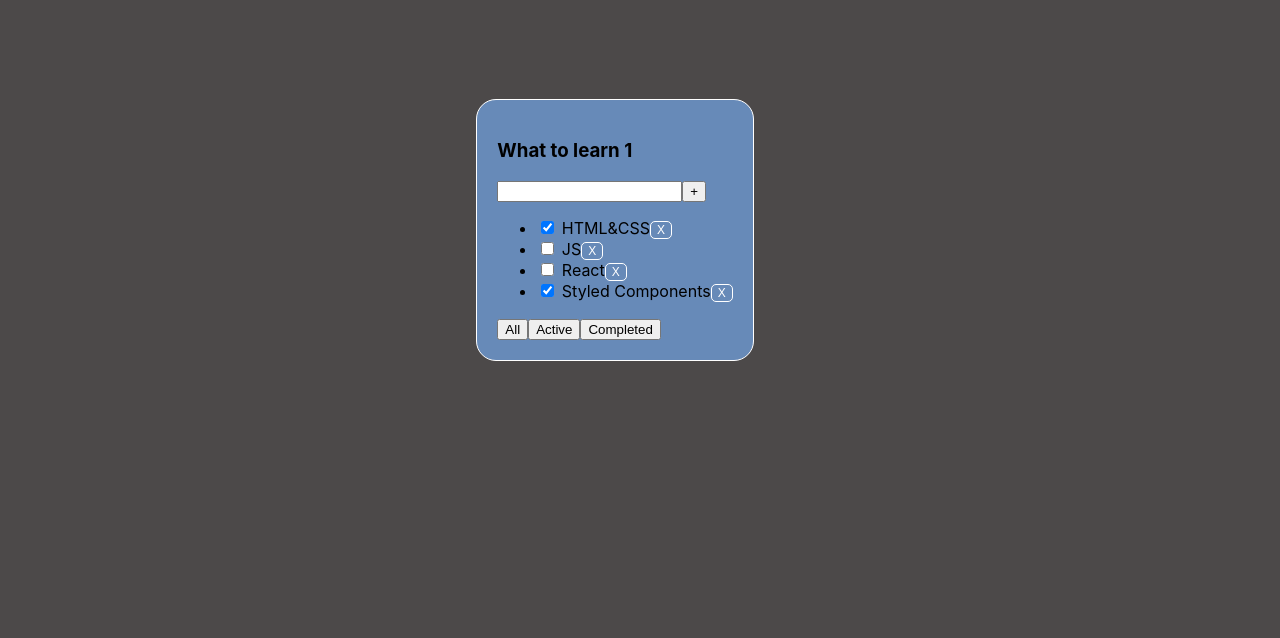
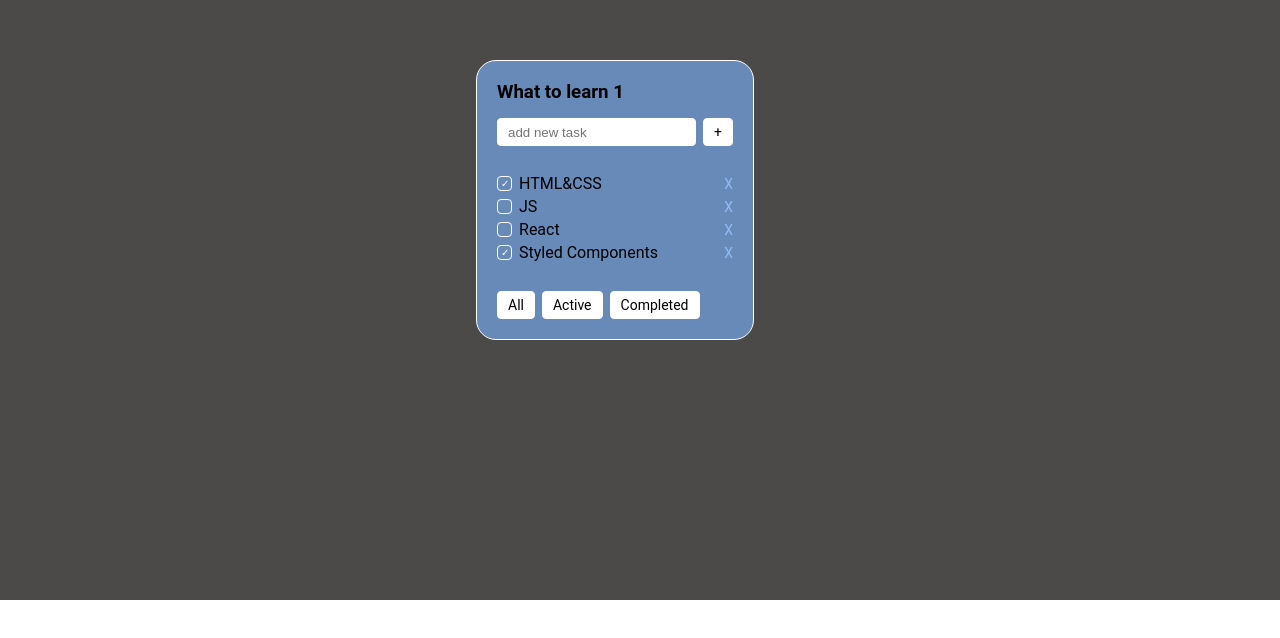
Before and after one commit to ElenaNam/todolist, a React (Create React App) app: page / in a window 1280 px wide. Shown: the part 200-838 px from the top of the page. After the commit the page ends 800 px from the top, so only its background shows below. Built offline with nearby package versions, Linux system fonts and the light colour scheme.

Commit message:
add styles

```diff
--- a/src/AddForm.tsx
+++ b/src/AddForm.tsx
@@ -4,9 +4,9 @@ import { Button } from "./Button";
 type AddFormPropsType = {};
 export const AddForm = ({}: AddFormPropsType) => {
   return (
-	<div>
-	  <input />
-	  <Button title="+" />
+	<div className="addform__flex-wrapper">
+		<input placeholder="add new task" />
+		<Button title="+" className="btn-primary"/>
 	</div>
   );
 };
--- a/src/App.tsx
+++ b/src/App.tsx
@@ -40,8 +40,8 @@ function App() {
 	const [filter, setFilter] = useState<FilterValueType>('all');
 
 	const removeTask = (id:number) => {
-		const FilteredTasks = tasks.filter(task => task.id !== id);
-		setTasks(FilteredTasks);
+		const filteredTasks = tasks.filter(task => task.id !== id);
+		setTasks(filteredTasks);
 	}
 
 	const changeFilter = (value: FilterValueType) => {
--- a/src/Button.tsx
+++ b/src/Button.tsx
@@ -3,8 +3,9 @@ import React from "react";
 type ButtonPropsType = {
 	title: string;
 	onClick?: React.MouseEventHandler<HTMLButtonElement>;
+	className?: string
 };
 
-export const Button = ({ title, onClick }: ButtonPropsType) => {
-	return <button onClick={onClick}>{title}</button>;
+export const Button = ({ title, onClick, className }: ButtonPropsType) => {
+	return <button onClick={onClick} className={className}>{title}</button>;
 };
--- a/src/FilterButtons.tsx
+++ b/src/FilterButtons.tsx
@@ -7,10 +7,10 @@ type FilterButtonsPropsType = {
 };
 export const FilterButtons = ({changeFilter}: FilterButtonsPropsType) => {
   return (
-	<div>
-		<Button title="All" onClick={() => changeFilter('all')} />
-		<Button title="Active" onClick={() => changeFilter('active')} />
-		<Button title="Completed" onClick={() => changeFilter('completed')} />
+	<div className="flex-wrapper">
+		<Button title="All" onClick={() => changeFilter('all')} className="btn-primary" />
+		<Button title="Active" onClick={() => changeFilter('active')} className="btn-primary" />
+		<Button title="Completed" onClick={() => changeFilter('completed')} className="btn-primary" />
 	</div>
   );
 };
--- a/src/Todolist.tsx
+++ b/src/Todolist.tsx
@@ -3,6 +3,7 @@ import { FilterValueType, TaskType } from "./App";
 import { TodolistHeader } from "./TodolistHeader";
 import { AddForm } from "./AddForm";
 import { FilterButtons } from "./FilterButtons";
+import { Button } from "./Button";
 
 type TodolistPropsType = {
   title: string;
@@ -17,12 +18,14 @@ export const Todolist = ({ title, tasks, removeTask, changeFilter }: TodolistPro
 	tasks.length === 0 ? (
 		<span>Your todolist is empty</span>
 	) : (
-		<ul>
+		<ul className="todolist__items">
 			{tasks.map((item) => (
-			<li key={item.id}>
-				<input type="checkbox" checked={item.isDone} />{" "}
-				<span>{item.title}</span>
-				<button className="btn-delete" onClick={() => removeTask(item.id)}>X</button>
+			<li key={item.id} className="todolist__item">
+				<div className="todolist__item-label">
+					<input type="checkbox" id={`${item.id}`} checked={item.isDone} aria-label={item.isDone ? 'Выполнено' : 'Активно'} />{" "}
+					<label htmlFor={`${item.id}`} className="todolist__label">{item.title}</label>
+				</div>
+				<Button title='X' onClick={() => removeTask(item.id)} className="btn-delete" />
 			</li>
 			))}
 		</ul>
--- a/src/index.css
+++ b/src/index.css
@@ -1,15 +1,34 @@
+*,
+::before,
+::after {
+	box-sizing: border-box;
+	margin: 0;
+	padding: 0;
+}
+
 body {
-  margin: 0;
-  font-family: -apple-system, BlinkMacSystemFont, 'Segoe UI', 'Roboto', 'Oxygen',
-    'Ubuntu', 'Cantarell', 'Fira Sans', 'Droid Sans', 'Helvetica Neue',
-    sans-serif;
+	font-family: "Roboto", sans-serif;
 	-webkit-font-smoothing: antialiased;
 	-moz-osx-font-smoothing: grayscale;
 }
 
 code {
-  font-family: source-code-pro, Menlo, Monaco, Consolas, 'Courier New',
+	font-family: source-code-pro, Menlo, Monaco, Consolas, "Courier New",
 		monospace;
+}
+
+ul {
+	list-style: none;
+}
+
+button {
+	font-family: inherit;
+	cursor: pointer;
+	transition: .3s;
+}
+
+button:focus-visible {
+	outline: 1px solid #80006a;
 }
 
 .App {
@@ -20,6 +39,38 @@ code {
 	background-color: #4c4949;
 }
 
+.flex-wrapper {
+	display: flex;
+	gap: 7px;
+}
+
+h3 {
+	margin: 0 0 15px;
+}
+
+input {
+	padding: 5px 10px;
+	overflow: hidden;
+	border-radius: 4px;
+	border: 1px solid #fff;
+	color: #000;
+	transition: .3s;
+}
+
+input:focus {
+	outline: none;
+	border-color: #000;
+}
+
+input:focus-visible {
+	border-color: #80006a;
+}
+
+.addform__flex-wrapper {
+	display: flex;
+	gap: 7px;
+}
+
 .todolist {
 	padding: 20px;
 	border: 1px solid #fff;
@@ -27,21 +78,96 @@ code {
 	border-radius: 20px;
 }
 
+.todolist__items {
+	margin: 30px 0;
+	display: flex;
+	flex-direction: column;
+	gap: 7px;
+}
+
+.todolist__item {
+	position: relative;
+	display: flex;
+	gap: 5px;
+	align-items: flex-start;
+	justify-content: space-between;
+	line-height: 1;
+}
+
+.todolist__item-label input {
+	opacity: 0;
+	z-index: -1;
+	position: absolute;
+}
+
+.todolist__item-label input:focus-visible + .todolist__label:before {
+	border-color: #80006a;
+}
+
+/* .todolist__item-label input:checked + .todolist__label:before {
+	background-color: #90bcf5;
+} */
+
+.todolist__item-label input:checked + .todolist__label:after {
+	display: block;
+	visibility: visible;
+}
+
+.todolist__label {
+	position: relative;
+	display: flex;
+	align-items: flex-start;
+	gap: 7px;
+}
+
+.todolist__label:before {
+	content: '';
+	flex-shrink: 0;
+	width: 15px;
+	height: 15px;
+	border-radius: 4px;
+	border: 1px solid #fff;
+}
+
+.todolist__label:after {
+	content: '✓';
+
+	display: none;
+	overflow: hidden;
+
+	position: absolute;
+	top: 3px;
+	left: 4px;
+
+	font-size: 10px;
+	color: #fff;
+	transition: .3s;
+}
+
+/* Buttons */
+
 .btn-delete {
-  border-radius: 5px;
-  border: 1px solid #fff;
 	background-color: transparent;
-  color: #fff;
-  font-size: 12px;
-  cursor: pointer;
-  transition: .5s;
+	border: none;
+	color: #90bcf5;
+	font-size: 14px;
+	transition: 0.5s;
 }
 
 .btn-delete:hover {
-  background-color: #fff;
-  color: #678ab8;
+	color: #fff;
 }
 
 .btn-delete:active {
-  transform: scale(.95);
+	transform: scale(0.95);
 }
+
+.btn-primary {
+	padding: 5px 10px;
+	border-radius: 4px;
+	border: 1px solid #fff;
+	background-color: #fff;
+
+	color: #000;
+	font-size: 14px;
+}
```
Lines whose indentation alone changed are shown as unchanged.
